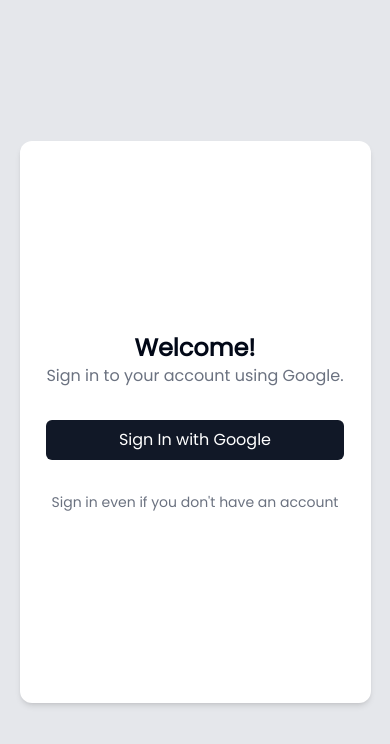
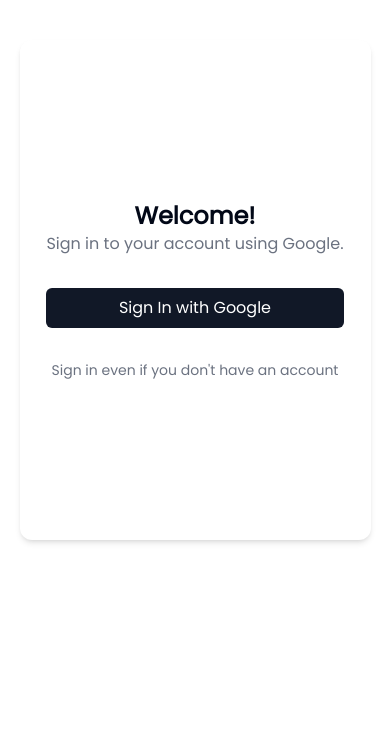
Before and after one commit to Igorwalace/Projeto-Social-Net, a Next.js app: page / in a window 390 px wide. Shown: the top 744 px of the page. Built offline with nearby package versions, Linux system fonts and the light colour scheme.

Commit message:
altura, de % to px

```diff
--- a/src/app/pages/componens-login/page-login.tsx
+++ b/src/app/pages/componens-login/page-login.tsx
@@ -7,8 +7,8 @@ import Button_Login from '../componentes/button-login'
 const Sign_Up = () => {
     return (
         <>
-            <div className="flex items-center justify-center h-screen bg-gray-200 dark:bg-gray-900">
-                <div className="md:w-full w-[90%] md:h-5/6 h-4/6 max-w-md p-6 bg-white rounded-xl shadow-md dark:bg-gray-800 flex items-center justify-center">
+            <div className="flex items-center justify-center md:pt-0 pt-10 md:h-screen md:bg-gray-200 dark:bg-gray-900">
+                <div className="md:w-full w-[90%] md:h-5/6 h-[500px] max-w-md p-6 bg-white rounded-xl shadow-md dark:bg-gray-800 flex items-center justify-center">
                     <div className="space-y-8">
                         <div className="text-center">
                             <h1 className="text-2xl font-extrabold">Welcome!</h1>
```
